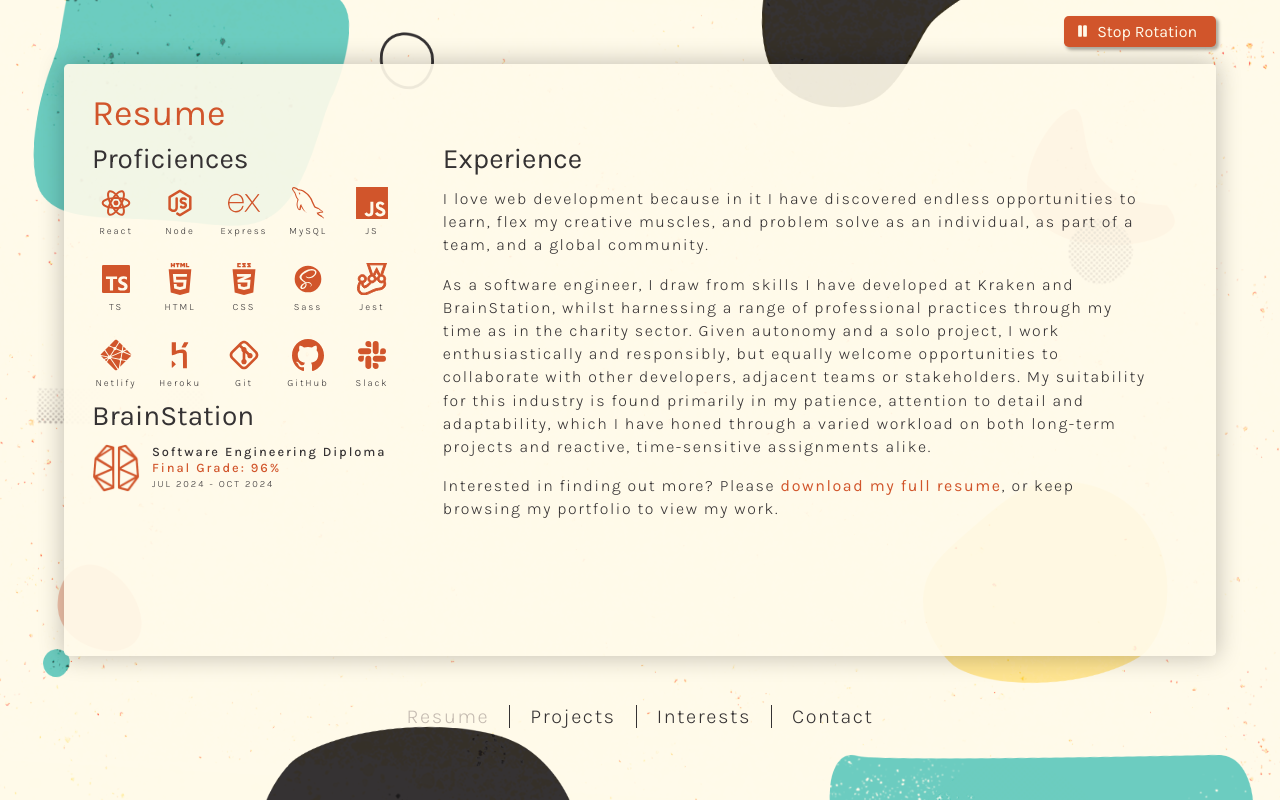
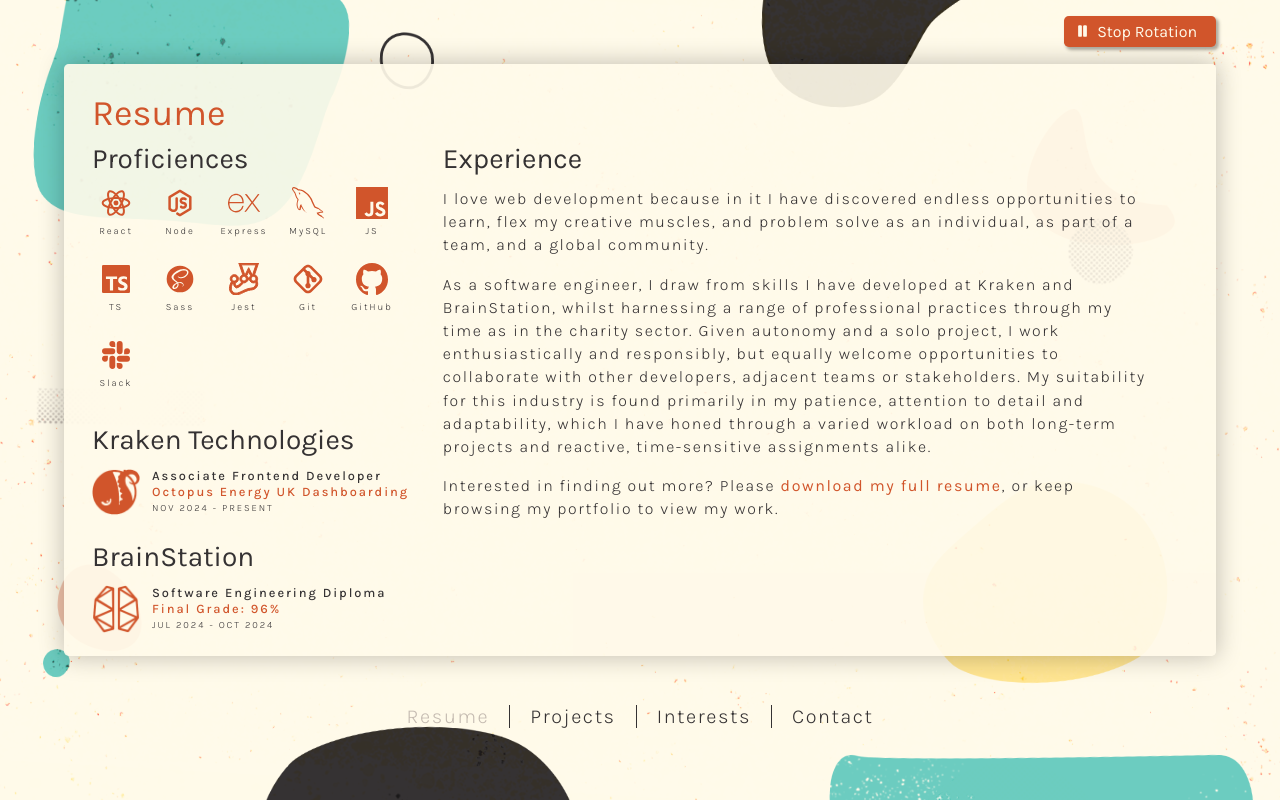
Before and after one commit to effie-fow/portfolio, a React (Vite) app: page /resume in a window 1280 px wide. Built offline with nearby package versions, Linux system fonts and the light colour scheme; a web font is replaced by a local one.

Commit message:
Add Kraken card to resume page

```diff
--- /dev/null
+++ b/src/components/KrakenCard/KrakenCard.jsx
@@ -0,0 +1,19 @@
+import "../BrainStationCard/BrainStationCard.scss";
+import kraken from "../../assets/logos/kraken.png";
+
+export const KrakenCard = () => {
+  return (
+    <article className="brainstation-card">
+      <img src={kraken} alt="" className="brainstation-card__logo" />
+      <div className="brainstation-card__details">
+        <h3 className="brainstation-card__subheading">
+          Associate Frontend Developer
+        </h3>
+        <span className="brainstation-card__grade">
+          Octopus Energy UK Dashboarding
+        </span>
+        <span className="brainstation-card__date">NOV 2024 - PRESENT</span>
+      </div>
+    </article>
+  );
+};
--- a/src/components/Proficiences/Proficiences.jsx
+++ b/src/components/Proficiences/Proficiences.jsx
@@ -27,12 +27,12 @@ export const Proficiences = () => {
       <IconCard icon={mysql} name="MySQL" />
       <IconCard icon={javascript} name="JS" />
       <IconCard icon={typescript} name="TS" />
-      <IconCard icon={html5} name="HTML" />
-      <IconCard icon={css} name="CSS" />
+      {/* <IconCard icon={html5} name="HTML" /> */}
+      {/* <IconCard icon={css} name="CSS" /> */}
       <IconCard icon={sass} name="Sass" />
       <IconCard icon={jest} name="Jest" />
-      <IconCard icon={netlify} name="Netlify" />
-      <IconCard icon={heroku} name="Heroku" />
+      {/* <IconCard icon={netlify} name="Netlify" /> */}
+      {/* <IconCard icon={heroku} name="Heroku" /> */}
       <IconCard icon={git} name="Git" />
       <IconCard icon={github} name="GitHub" />
       <IconCard icon={slack} name="Slack" />
--- a/src/pages/Resume/Resume.jsx
+++ b/src/pages/Resume/Resume.jsx
@@ -1,8 +1,8 @@
 import "./Resume.scss";
 import { BrainStationCard } from "../../components/BrainStationCard/BrainStationCard";
-import { IconCard } from "../../components/IconCard/IconCard";
 import { Proficiences } from "../../components/Proficiences/Proficiences";
 import { Experience } from "../../components/Experience/Experience";
+import { KrakenCard } from "../../components/KrakenCard/KrakenCard";
 
 export const Resume = () => {
   return (
@@ -12,6 +12,10 @@ export const Resume = () => {
         <section className="resume__skills">
           <h2 className="resume__subheading">Proficiences</h2>
           <Proficiences />
+          <div className="resume__education">
+            <h2 className="resume__subheading">Kraken Technologies</h2>
+            <KrakenCard />
+          </div>
           <div className="resume__education">
             <h2 className="resume__subheading">BrainStation</h2>
             <BrainStationCard />
--- a/src/pages/Resume/Resume.scss
+++ b/src/pages/Resume/Resume.scss
@@ -44,10 +44,6 @@
 
   &__education {
     padding-top: padding.$section-gap;
-
-    @include breakpoints.desktop {
-      padding-top: 0;
-    }
   }
 
   &__experience {
```
Also changed, not shown: src/assets/logos/kraken.png (added).
